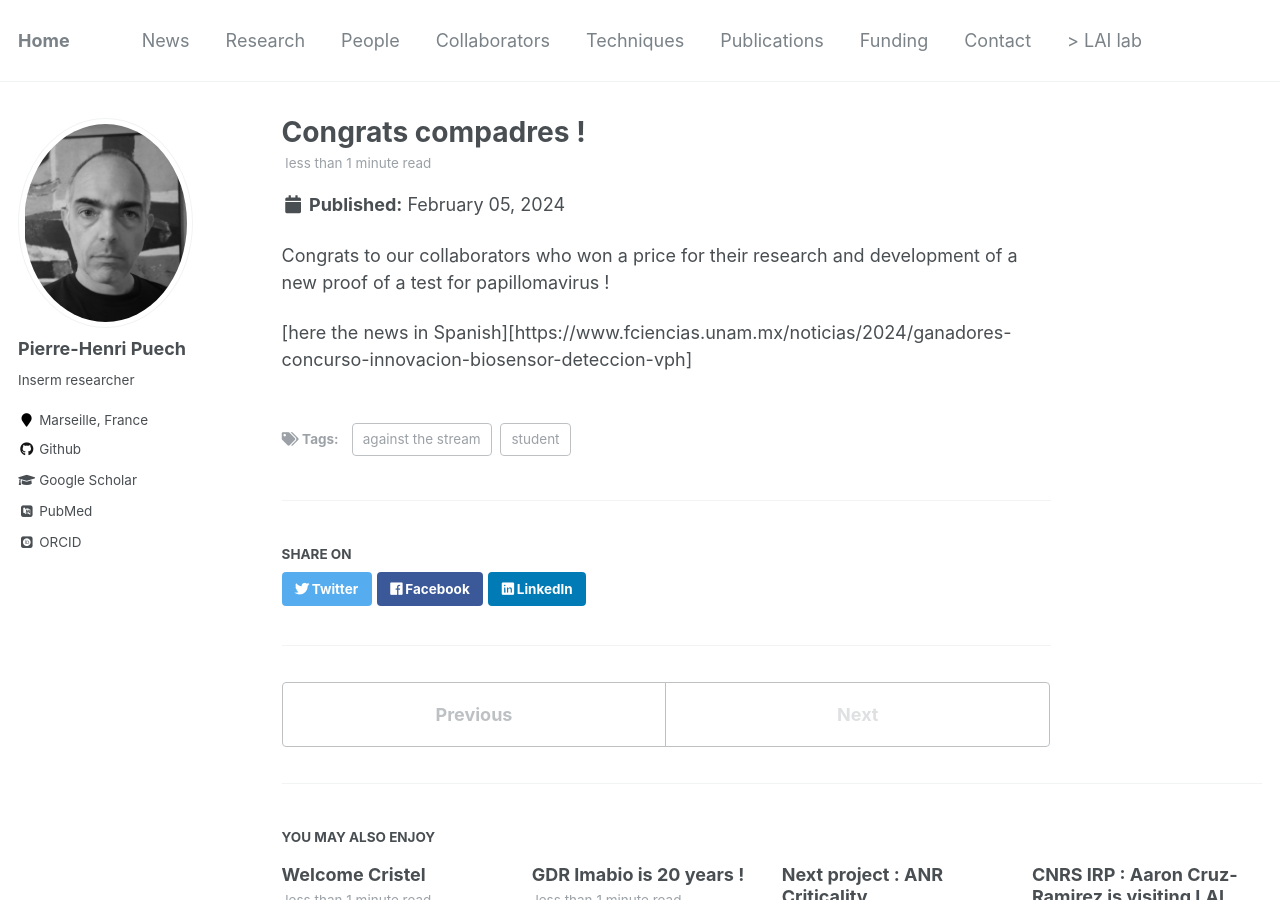
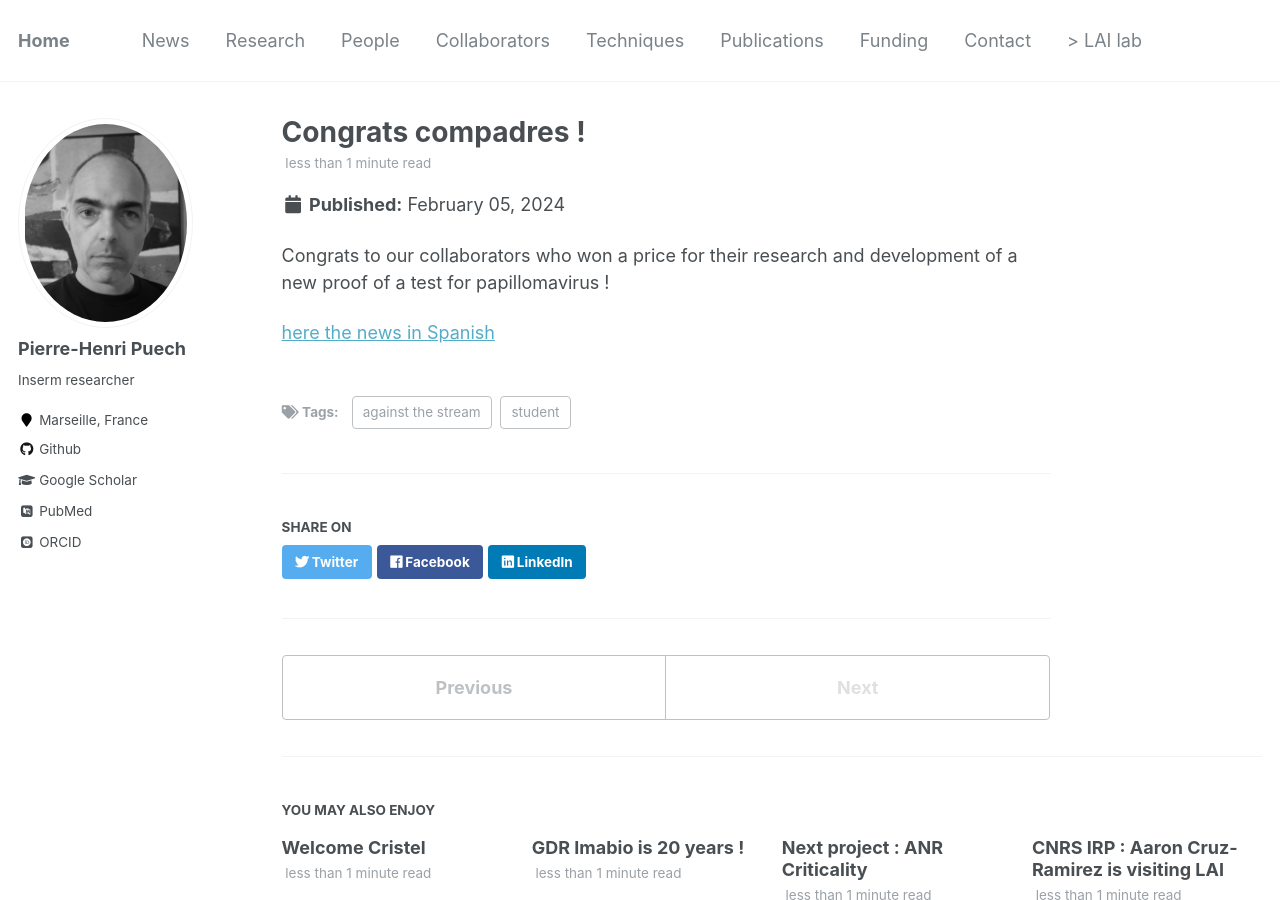
Before and after one commit to phpuech/phpuech.github.io, a Jekyll site: the page built from _posts/2024-02-05-unam.md, in a window 1280 px wide and 900 px high. Built offline with Jekyll 4.4.1, drawn with Linux system fonts in a browser that asks for light colours; some web fonts are replaced.

Commit message:
mod news

```diff
--- a/_posts/2024-02-05-unam.md
+++ b/_posts/2024-02-05-unam.md
@@ -9,4 +9,4 @@ tags:
 
 Congrats to our collaborators who won a price for their research and development of a new proof of a test for papillomavirus !
 
-[here the news in Spanish][https://www.fciencias.unam.mx/noticias/2024/ganadores-concurso-innovacion-biosensor-deteccion-vph]
+[here the news in Spanish](https://www.fciencias.unam.mx/noticias/2024/ganadores-concurso-innovacion-biosensor-deteccion-vph)
```
